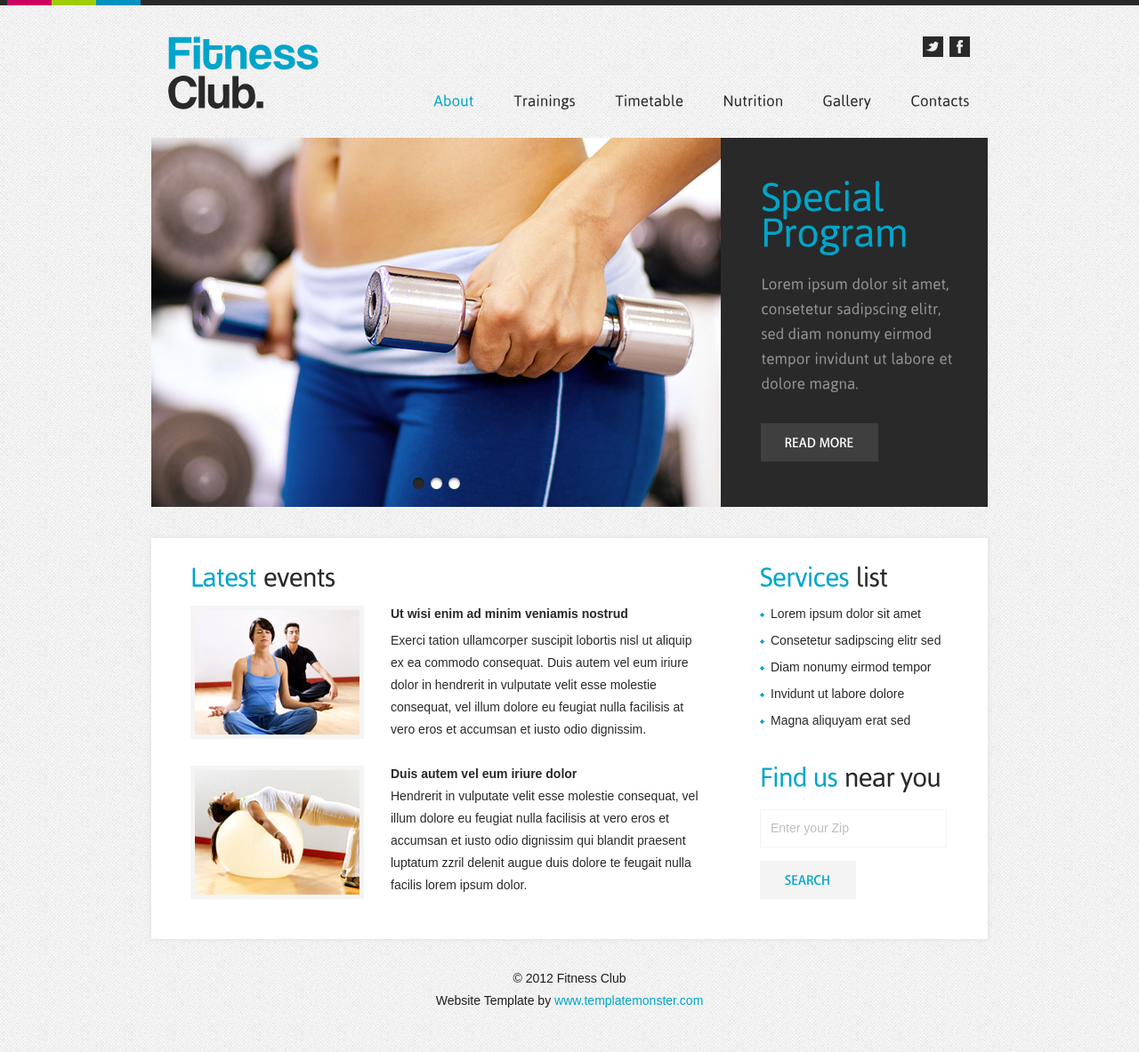
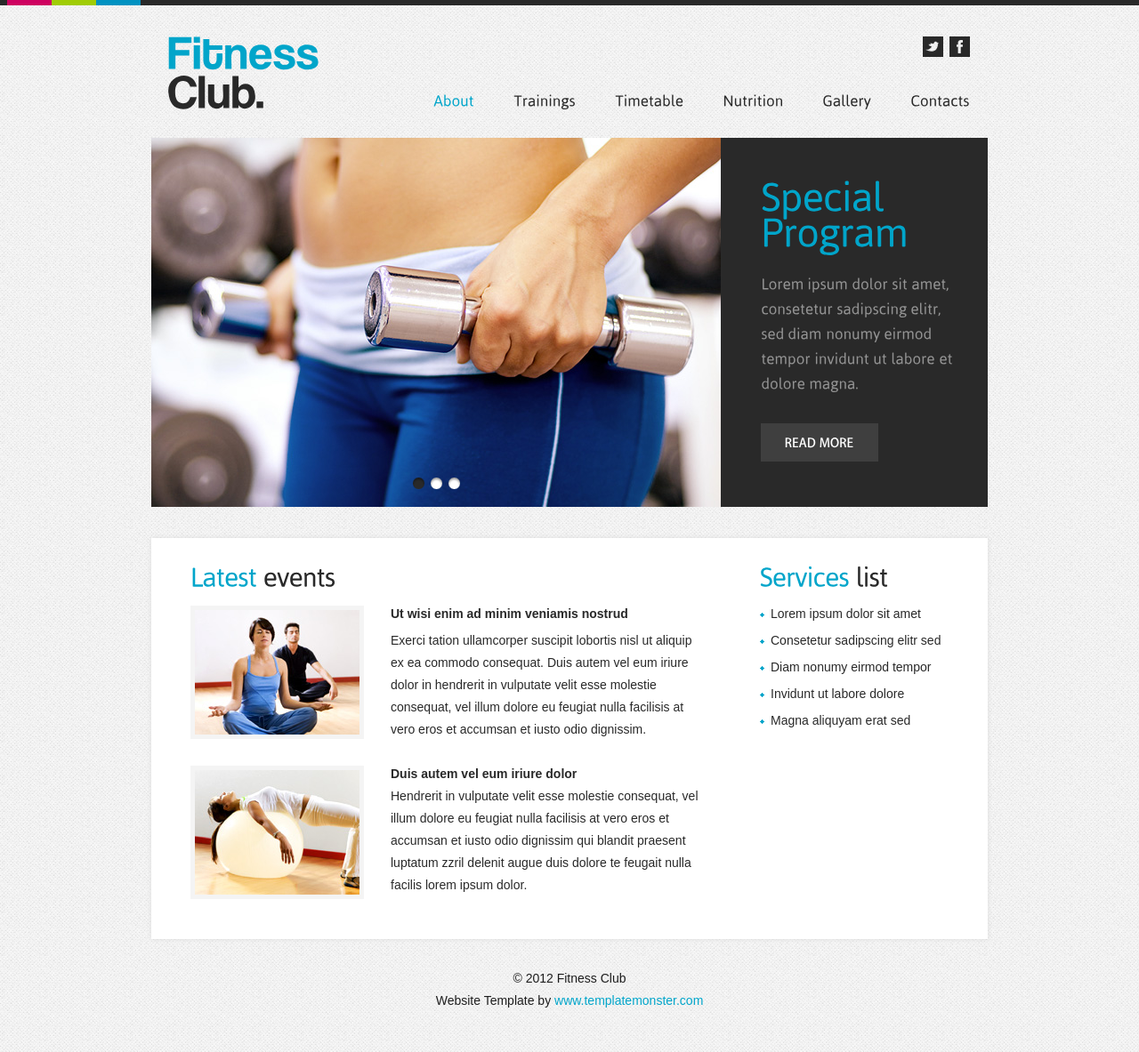
Before and after one commit to judobroye/judobroye.github.io, a Jekyll site: the page built from index.html, in a window 1280 px wide. Shown: the whole page at 89% size. Built offline with Jekyll 4.4.1, drawn with Linux system fonts in a browser that asks for light colours.

Commit message:
remove form

```diff
--- a/index.html
+++ b/index.html
@@ -60,19 +60,12 @@ layout: default
                     <div class="col-2">
                         <h2 class="p3"><span class="color-1">Services</span> list</h2>
                         <ul class="list-1">
-                        	<li><a href="#">Lorem ipsum dolor sit amet</a></li>
+                       	    <li><a href="#">Lorem ipsum dolor sit amet</a></li>
                             <li><a href="#">Consetetur sadipscing elitr sed</a></li>
                             <li><a href="#">Diam nonumy eirmod tempor</a></li>
                             <li><a href="#">Invidunt ut labore dolore</a></li>
                             <li><a href="#">Magna aliquyam erat sed</a></li>
                         </ul>
-                        <div class="form-search">
-                        	<h2><span class="color-1">Find us</span> near you</h2>
-                            <form id="form-search" method="post">
-                              <input type="text" value="Enter your Zip" onBlur="if(this.value=='') this.value='Enter your Zip'" onFocus="if(this.value =='Enter your Zip' ) this.value=''"  />
-                              <a href="#" onClick="document.getElementById('form-search').submit()" class="search_button">Search</a>
-                            </form>
-                        </div>
                     </div>
                 </div>
             </div>
```
